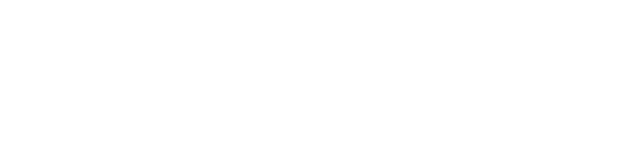
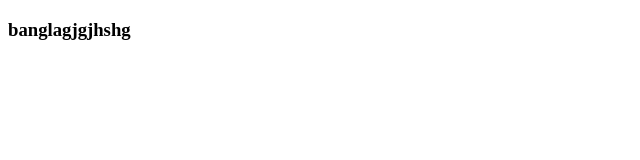
Before and after one commit to Imtiaz607/new-folder, a plain HTML site: page index.html in a window 1280 px wide. Shown: the whole page, without its empty margins (0-640 px from the left). Drawn offline with Linux system fonts and the light colour scheme.

Commit message:
h3 tag update

```diff
--- a/index.html
+++ b/index.html
@@ -7,6 +7,6 @@
     <title>Document</title>
 </head>
 <body>
-
+    <h3>banglagjgjhshg</h3>
 </body>
 </html>
```
